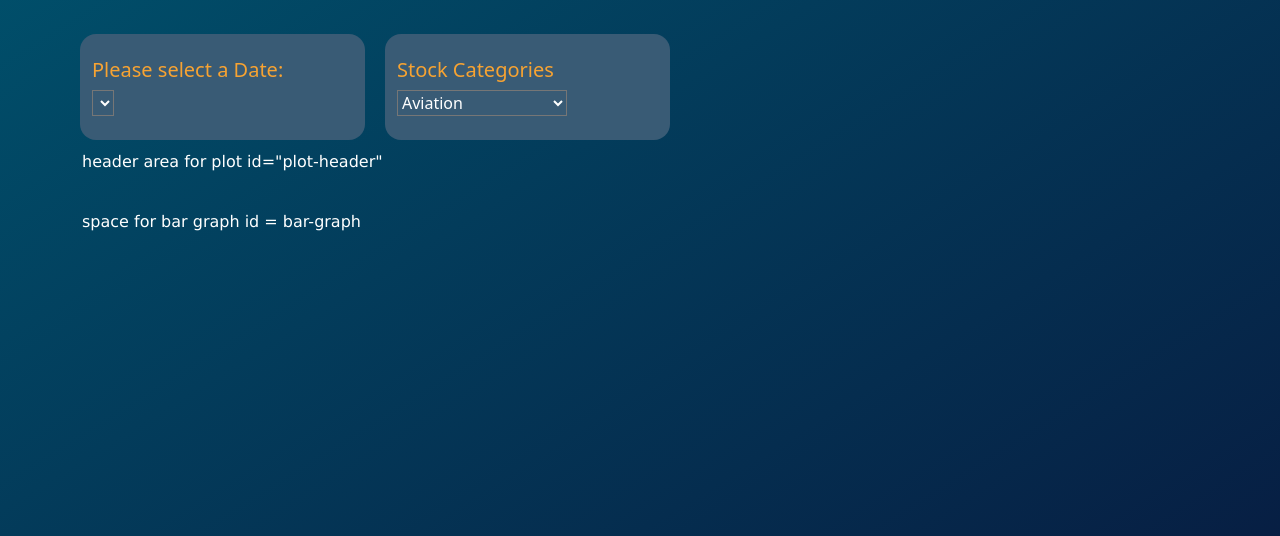
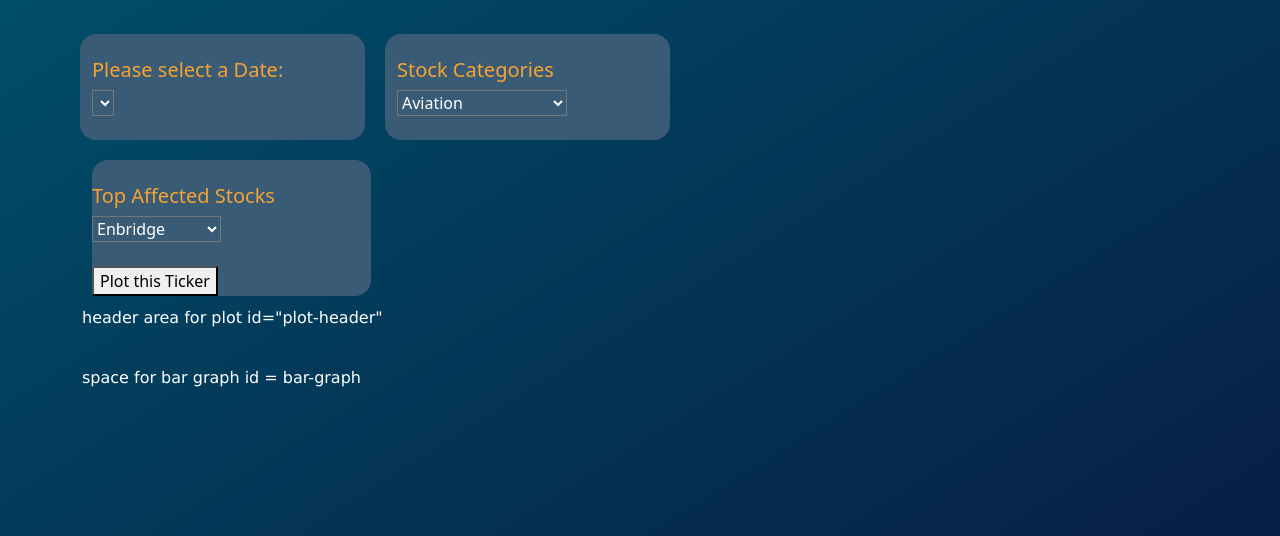
Before and after one commit to NikitaCase/stocks-vs-covid, a Flask app: page / in a window 1280 px wide. Shown: the part 80-616 px from the top of the page. Run offline with Flask 2, Linux system fonts and the light colour scheme; data that the repository does not hold is empty; some libraries are stand-ins or nearby versions.

Commit message:
ticker api -

```diff
--- a/stocksvscovid/static/js/app2.js
+++ b/stocksvscovid/static/js/app2.js
@@ -281,6 +281,26 @@ selector.on("change", plot_data)
 
 
 var selector1 = d3.select("#selTable");
+var tickerSelector = d3.select("#selTicker");
+
+function load_Tickers() {
+    // tickerlist = [{name:"Enbridge",
+    //             symbol:"ENB.TO"},
+    //             {name:"Canadian Tire",
+    //             symbol:"CTC-A.TO",}]\
+    tickerlist = ["ENB.TO","CTC-A.TO","FTS.TO","BNS.TO"]
+    tickerSelector = d3.select("#selTicker");
+    tickerlist.forEach(d => {
+        tickerSelector.append("option").text(d).property("value",d)
+    })
+
+}
+
+function get_stock_data() {
+
+}
+
+tickerSelector.on("change",get_stock_data)
 
 // function plot_data() {
 
--- a/stocksvscovid/templates/index.html
+++ b/stocksvscovid/templates/index.html
@@ -33,6 +33,8 @@
                 </form>
 
             </div>
+
+        <!-- Stock Categories Section-->
             <div class="col-md-3 drop-down">
 
                 <form>
@@ -50,6 +52,26 @@
             </div>
 
         </div>
+
+        <!-- Top Affected Stocks Section-->
+                    <div class="col-md-3 drop-down">
+                        <form action="/" method='GET'>
+                            <div class="well"><br>
+                                <label for="selTicker">
+                                    <h5>Top Affected Stocks </h5>
+                                </label><br>
+                                <select id="selTicker" name="ticker_table">
+                                    <option value="ENB.TO">Enbridge</option>
+                                    <option value="CTC-A.TO">Canadian Tire</option>
+                                    <option value="BNS.TO">Bank of Scotia</option>
+                                    <option value="FTS.TO">Fortis</option>
+                                </select>
+                            </div><br>
+                            <button name='scrape' type='submit'>Plot this Ticker</button>
+                        </form>
+                    </div>
+
+
         <div class="row">
             <div class="col-md-12" id="plot-header">
                 <p>header area for plot id="plot-header"</p>
```
Also changed, not shown: stocksvscovid/app.py (+11 -2 lines), stocksvscovid/scrapeStocks.py (added, +20 -0 lines).
